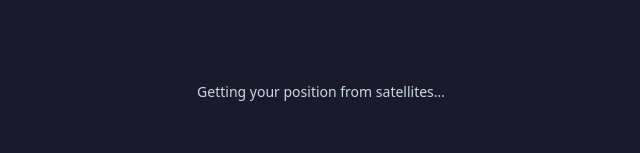
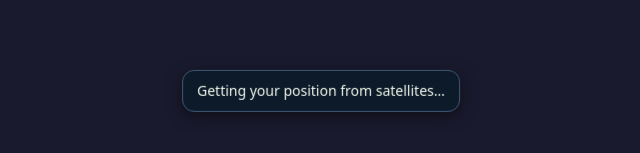
Before and after one commit to agran/vershiny, a website built with Vite: page index.html in a window 1280 px wide. Shown: the part 309-462 px from the top of the page, 319-959 px from the left. Built offline with nearby package versions, Linux system fonts and the light colour scheme; no server answers.

Commit message:
Put status messages on a plate so they stay readable over any background
Сообщения посреди экрана («Расчёт панорамы…», ошибки, результат
совмещения с камерой) рисовались светлым текстом без подложки. Ложится
он на что угодно: на снежный склон в кадре камеры, на светлое небо, в
гущу подписей вершин — и в этих случаях сообщение просто пропадало.
Хуже всего это в AR: именно там человек ждёт ответа «совместилось или
нет», а фон самый непредсказуемый.

Плашка та же, что у индикатора высоты и предложения региона: тёмная
подложка, рамка, тень. Размытие фона (`backdrop-filter`, с префиксом
для Safari) помогает поверх живого кадра, но и без его поддержки
подложка достаточно плотная. `pointer-events: none` сохранён —
сообщение не перехватывает нажатия по панораме под ним.

Co-authored-by: Copilot <223556219+Copilot@users.noreply.github.com>

```diff
--- a/index.html
+++ b/index.html
@@ -16,9 +16,24 @@
     html, body { margin: 0; padding: 0; height: 100%; overflow: hidden; background: #1a1a2e; }
     #app { position: fixed; inset: 0; }
     #app canvas { display: block; width: 100%; height: 100%; touch-action: none; }
+    /*
+      Сообщения посреди экрана («Расчёт панорамы…», ошибки, результат
+      совмещения с камерой). Плашка обязательна: текст ложится на что угодно —
+      на снежный склон в кадре камеры, на гущу подписей вершин, на светлое
+      небо, — и светлые буквы без подложки там просто пропадали. Палитра та
+      же, что у плашки высоты и предложения региона; размытие фона помогает
+      именно поверх живого кадра, но и без его поддержки подложка достаточно
+      плотная. pointer-events: none — сообщение не должно перехватывать
+      нажатия по панораме под ним.
+    */
     #status {
       position: fixed; left: 50%; top: 50%; transform: translate(-50%, -50%);
-      color: #cfd8dc; font: 14px/1.5 system-ui, sans-serif; text-align: center;
+      max-width: min(420px, calc(100vw - 48px));
+      padding: 10px 14px; border-radius: 12px;
+      background: rgba(13, 27, 42, 0.9); border: 1px solid #415a77;
+      box-shadow: 0 4px 16px rgba(0, 0, 0, 0.5);
+      -webkit-backdrop-filter: blur(6px); backdrop-filter: blur(6px);
+      color: #f1faee; font: 14px/1.45 system-ui, sans-serif; text-align: center;
       pointer-events: none; white-space: pre-line;
     }
   </style>
```
Also changed, not shown: docs/STATUS.md (+1 -0 lines).
